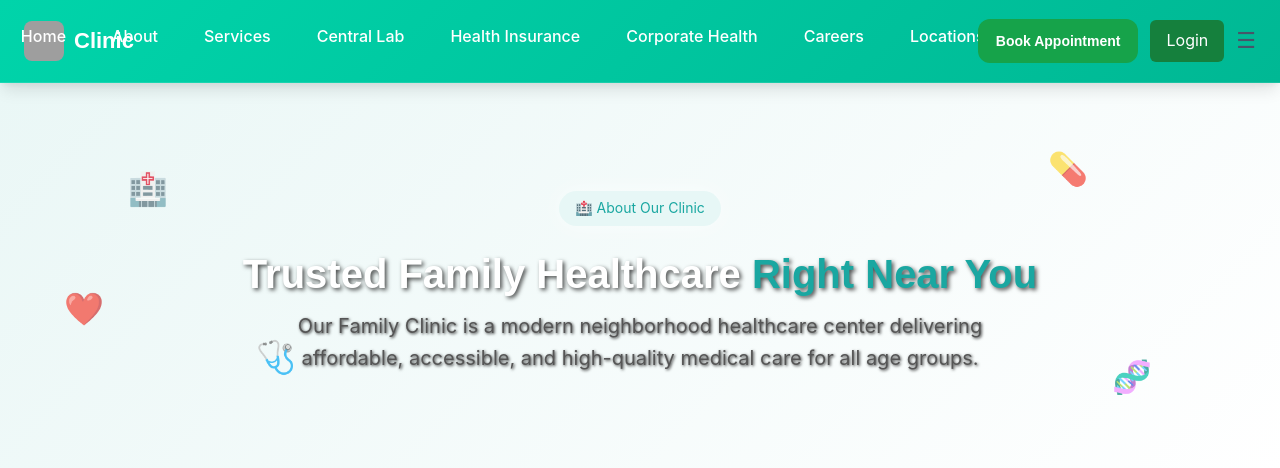
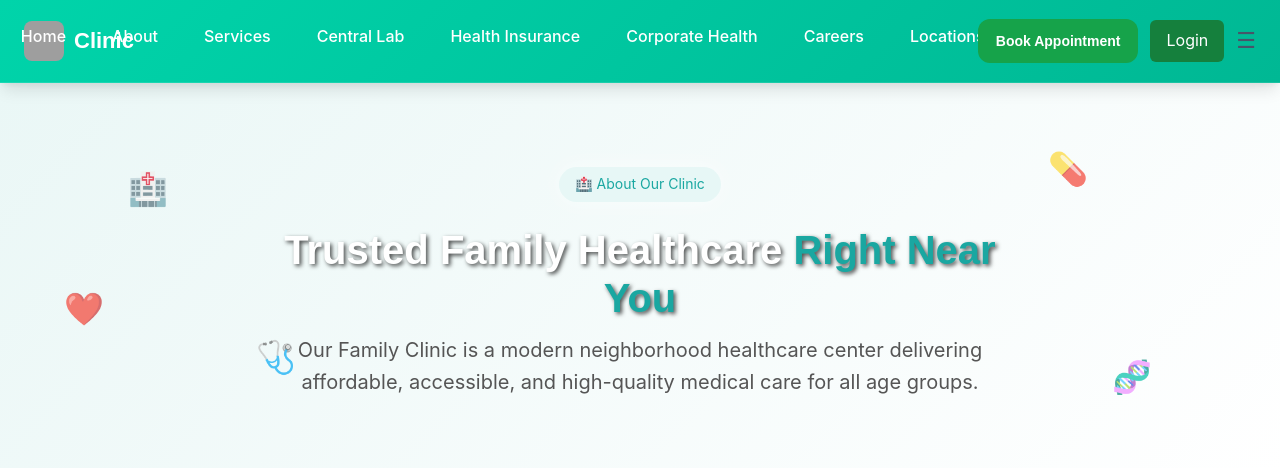
Before and after one commit to Thivyatharshni/clinic-website, a React (Create React App) app in the folder client/: page /about in a window 1280 px wide. Shown: the top 468 px of the page. Built offline with nearby package versions, Linux system fonts and the light colour scheme; grey boxes are pictures that could not be loaded.

Commit message:
Additional Home.css updates for mobile responsiveness

```diff
--- a/client/src/pages/Home.css
+++ b/client/src/pages/Home.css
@@ -34,13 +34,14 @@
   filter: blur(0.5px);
 }
 
-
+/* ================= HERO CONTENT ================= */
 .hero-content {
   max-width: 900px;
   margin: 0 auto;
   text-align: center;
   position: relative;
-  z-index: 2; /* ensures text is above image */
+  z-index: 2;
+  padding: 20px;
 }
 
 /* ================= BADGE ================= */
@@ -64,7 +65,6 @@
 
 .hero-content h1 span {
   color: #1aa7a1;
-  text-shadow: 2px 2px 4px rgba(0, 0, 0, 0.7);
 }
 
 /* ================= PARAGRAPH ================= */
@@ -74,7 +74,6 @@
   color: #f8f9fa;
   line-height: 1.6;
   font-size: 20px;
-  text-shadow: 1px 1px 3px rgba(0, 0, 0, 0.8);
 }
 
 /* ================= HERO STATS ================= */
@@ -84,7 +83,6 @@
   margin: 22px auto;
   padding: 16px 26px;
 
-  /* ✨ glass effect for readability */
   background: rgba(255, 255, 255, 0.75);
   border-radius: 14px;
   backdrop-filter: blur(6px);
@@ -147,6 +145,37 @@
   margin-top: 16px;
   color: #1aa7a1;
   font-weight: 600;
+}
+
+/* ================= MOBILE FIX (IMPORTANT) ================= */
+@media (max-width: 768px) {
+
+  .home-hero {
+    height: auto;            /* 🔑 prevents overlap */
+    padding: 80px 0 40px;
+  }
+
+  .hero-content h1 {
+    font-size: 28px;
+  }
+
+  .hero-content p {
+    font-size: 16px;
+  }
+
+  .hero-stats {
+    flex-direction: column;  /* 🔑 stack stats */
+    gap: 16px;
+    padding: 16px;
+  }
+
+  .stat-item {
+    min-width: 100%;
+  }
+
+  .hero-buttons {
+    flex-direction: column;
+  }
 }
 
 /* ================= SECTIONS ================= */
```
